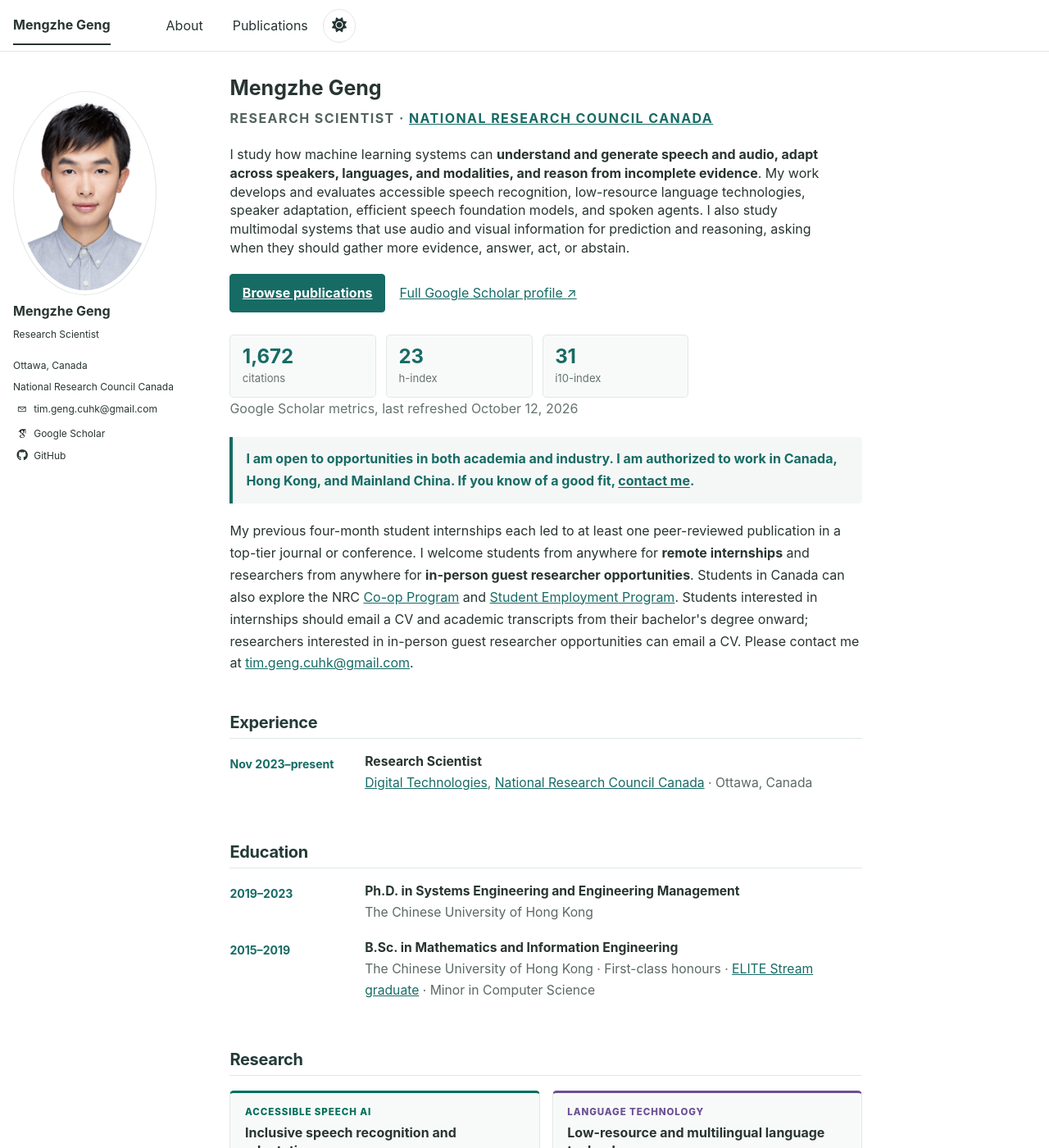
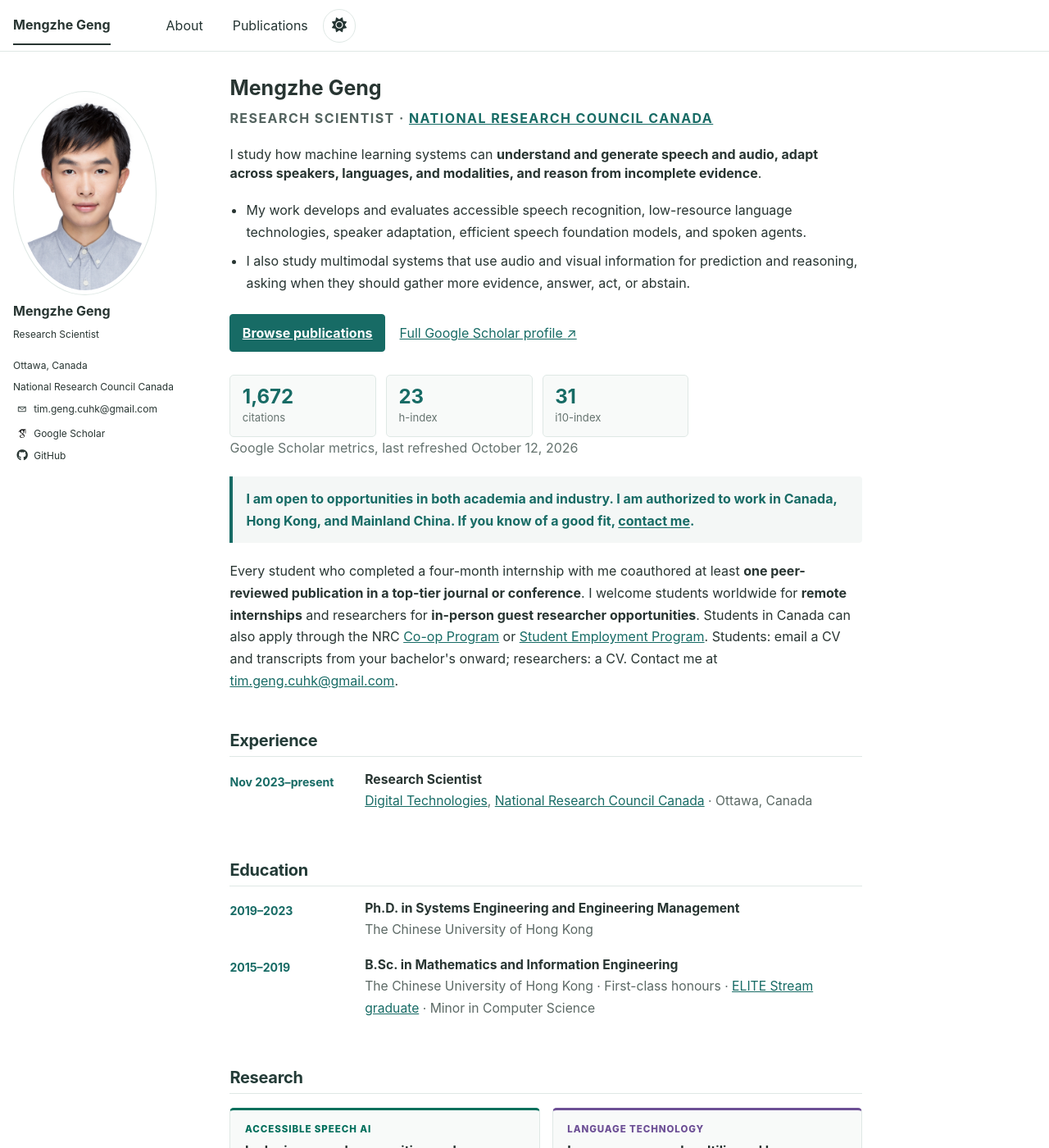
Before and after one commit to MENGZHEGENG/MENGZHEGENG.github.io, a Jekyll site: the page built from _pages/about.md, in a window 1280 px wide and 1400 px high. Shown: the whole window at 82% size. Built offline with Jekyll 4.4.1, drawn with Linux system fonts in a browser that asks for light colours; some web fonts are replaced; some of the changed text lies outside the part shown.

Commit message:
Add Yujia Lu supervision entry

```diff
--- a/_pages/about.md
+++ b/_pages/about.md
@@ -8,7 +8,11 @@
 
 <p class="eyebrow">Research Scientist <span aria-hidden="true">·</span> <a href="https://nrc.canada.ca/en">National Research Council Canada</a></p>
 
-<p class="lede">I study how machine learning systems can <strong>understand and generate speech and audio, adapt across speakers, languages, and modalities, and reason from incomplete evidence</strong>. My work develops and evaluates accessible speech recognition, low-resource language technologies, speaker adaptation, efficient speech foundation models, and spoken agents. I also study multimodal systems that use audio and visual information for prediction and reasoning, asking when they should gather more evidence, answer, act, or abstain.</p>
+<p class="lede">I study how machine learning systems can <strong>understand and generate speech and audio, adapt across speakers, languages, and modalities, and reason from incomplete evidence</strong>.</p>
+<ul class="research-summary">
+  <li>My work develops and evaluates accessible speech recognition, low-resource language technologies, speaker adaptation, efficient speech foundation models, and spoken agents.</li>
+  <li>I also study multimodal systems that use audio and visual information for prediction and reasoning, asking when they should gather more evidence, answer, act, or abstain.</li>
+</ul>
 
 <p class="profile-actions"><a class="button-link" href="/publications/">Browse publications</a> <a href="{{ site.author.googlescholar }}">Full Google Scholar profile <span aria-hidden="true">↗</span></a></p>
 
@@ -20,7 +24,7 @@
 <p class="stats-note">Google Scholar metrics, last refreshed {{ site.data.scholar_metrics.updated_at | date: "%B %-d, %Y" }}</p>
 
 <p class="availability-notice"><strong>I am open to opportunities in both academia and industry. I am authorized to work in Canada, Hong Kong, and Mainland China. If you know of a good fit, <a href="mailto:tim.geng.cuhk@gmail.com">contact me</a>.</strong></p>
-<p class="collaboration-invitation">My previous four-month student internships each led to at least one peer-reviewed publication in a top-tier journal or conference. I welcome students from anywhere for <strong>remote internships</strong> and researchers from anywhere for <strong>in-person guest researcher opportunities</strong>. Students in Canada can also explore the NRC <a href="https://www.nrc.canada.ca/en/corporate/careers/nrc-co-op-program" target="_blank" rel="noopener noreferrer">Co-op Program</a> and <a href="https://nrc.canada.ca/en/corporate/careers/nrc-student-employment-program" target="_blank" rel="noopener noreferrer">Student Employment Program</a>. Students interested in internships should email a CV and academic transcripts from their bachelor's degree onward; researchers interested in in-person guest researcher opportunities can email a CV. Please contact me at <a href="mailto:tim.geng.cuhk@gmail.com">tim.geng.cuhk@gmail.com</a>.</p>
+<p class="collaboration-invitation">Every student who completed a four-month internship with me coauthored at least <strong>one peer-reviewed publication in a top-tier journal or conference</strong>. I welcome students worldwide for <strong>remote internships</strong> and researchers for <strong>in-person guest researcher opportunities</strong>. Students in Canada can also apply through the NRC <a href="https://www.nrc.canada.ca/en/corporate/careers/nrc-co-op-program" target="_blank" rel="noopener noreferrer">Co-op Program</a> or <a href="https://nrc.canada.ca/en/corporate/careers/nrc-student-employment-program" target="_blank" rel="noopener noreferrer">Student Employment Program</a>. Students: email a CV and transcripts from your bachelor's onward; researchers: a CV. Contact me at <a href="mailto:tim.geng.cuhk@gmail.com">tim.geng.cuhk@gmail.com</a>.</p>
 
 <h2 id="experience">Experience</h2>
 <div class="timeline-entry">
@@ -107,7 +111,7 @@
 </details>
 
 <h2 id="student-supervision">Student Supervision</h2>
-<p class="supervision-intro">Each student's four-month internship led to at least one peer-reviewed publication in a top-tier journal or conference.</p>
+<p class="supervision-intro">Every student listed here who completed a four-month internship with me coauthored at least <strong>one peer-reviewed publication in a top-tier journal or conference</strong>. Yujia Lu's internship with me is ongoing.</p>
 <div class="supervision-list">
   <article class="supervision-entry">
     <h3>Sunyi Liu</h3>
@@ -129,9 +133,14 @@
   </article>
   <article class="supervision-entry">
     <h3>Timothy Tse</h3>
-    <p class="publication-meta">M.Sc. student intern</p>
+    <p class="publication-meta">M.Sc. student intern · July–October 2025</p>
     <p>Co-supervised with Aidan Pine and <a href="https://linguistics.ubc.ca/profile/jian-zhu/" target="_blank" rel="noopener noreferrer">Jian Zhu</a> · <strong>Winner, NRC Outstanding Student Contribution Award</strong> (2025).</p>
     <p class="supervision-publication">Publication: <a href="https://www.isca-archive.org/interspeech_2026/tse26_interspeech.html" target="_blank" rel="noopener noreferrer">AudioNoisePrints: Model-Free Audio Watermarking Using Spatial Correlation in Flow Matching TTS</a>, <em>INTERSPEECH 2026</em>.</p>
+  </article>
+  <article class="supervision-entry">
+    <h3>Yujia Lu</h3>
+    <p class="publication-meta">Remote undergraduate student intern, CUHK · August 2026–present</p>
+    <p class="supervision-publication">Preprint: <a href="https://arxiv.org/abs/2609.08899" target="_blank" rel="noopener noreferrer">From Scores to Evidence: Auditable Decisions Can Improve Speech Deepfake Detection</a>, <em>arXiv:2609.08899</em> (2026).</p>
   </article>
 </div>
 
--- a/_sass/_custom.scss
+++ b/_sass/_custom.scss
@@ -157,6 +157,16 @@
 
 .lede strong {
   font-weight: 700;
+}
+
+.research-summary {
+  max-width: 50em;
+  margin: 0 0 1.5em;
+  padding-left: 1.25em;
+}
+
+.research-summary li + li {
+  margin-top: 0.45em;
 }
 
 .availability-notice {
```
Also changed, not shown: _publications/2026-from-scores-to-evidence-auditable-decisions-can-improve-speech-deepfake-detection.md (+1 -1 lines).
